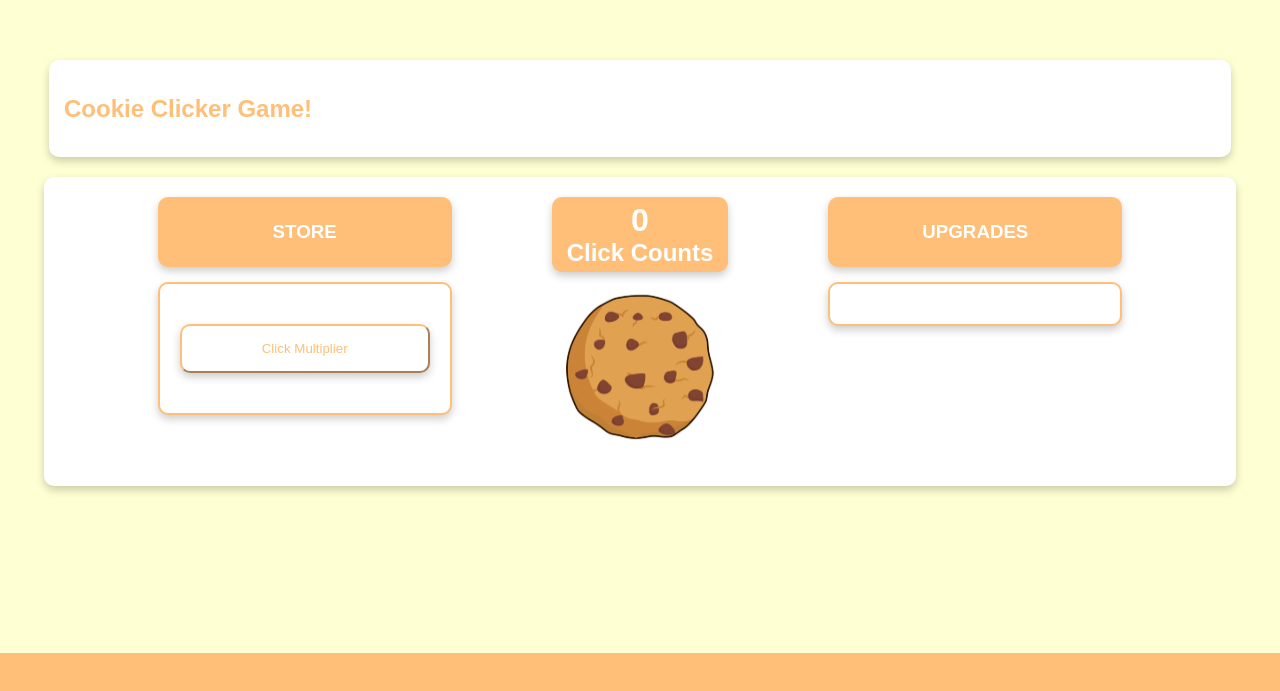
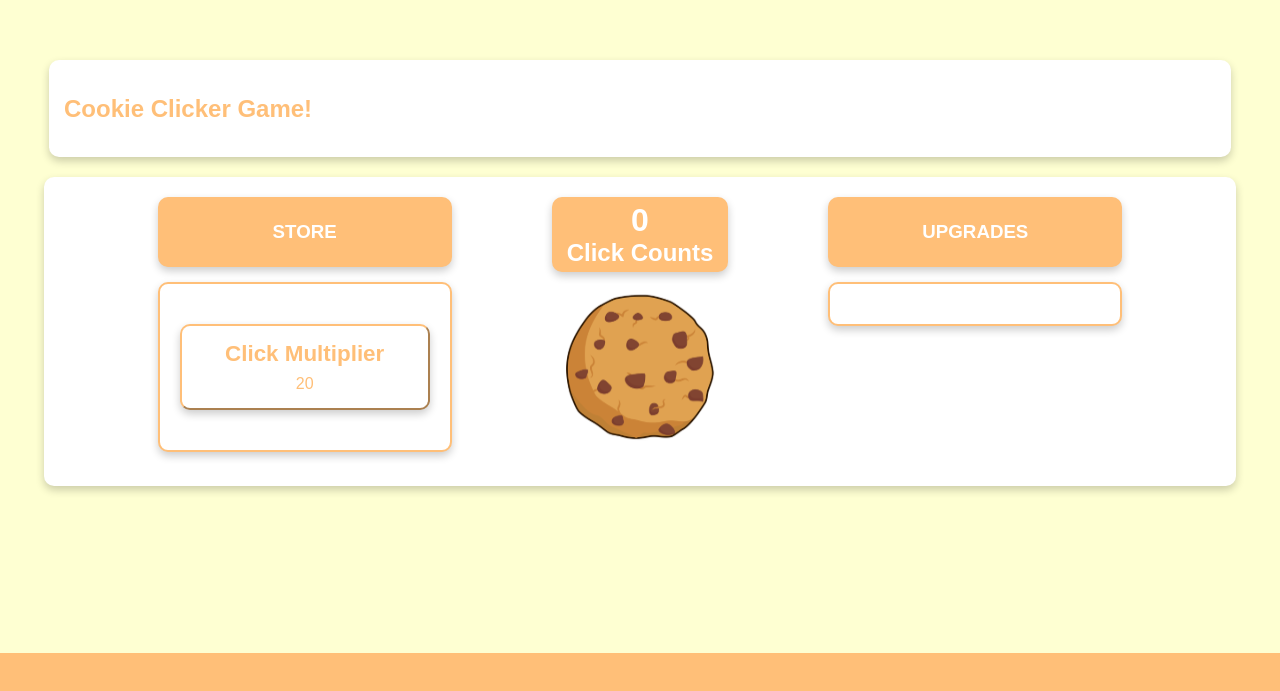
Before and after one commit to RaulBecerraB/Cookie-Clicker, a React (Vite) app: page / in a window 1280 px wide. Shown: the part 107-798 px from the top of the page. Built offline with nearby package versions, Linux system fonts and the light colour scheme.

Commit message:
refactor (StoreButton): implement correct prop formatting

```diff
--- a/src/components/Game.jsx
+++ b/src/components/Game.jsx
@@ -23,7 +23,7 @@ export const Game = () =>
           </div>
           <div className='white-board'>
               <Container title={'STORE'} >
-                <StoreButton title={'Click Multiplier'} onButtonClick={incrementMultiplier}/>
+                <StoreButton title={'Click Multiplier'} price={'20'} onButtonClick={incrementMultiplier}/>
               </Container>
               <CookieContainer counter = {cookieClicks} onCookieClick={incrementClickCounter}/>
               <Container title={'UPGRADES'}>
--- a/src/components/StoreButton.jsx
+++ b/src/components/StoreButton.jsx
@@ -3,7 +3,12 @@ import React from 'react'
 const StoreButton = ({price,title,onButtonClick}) => {
   return (
     <button className='store-button-container' onClick={onButtonClick}>
-        <div>{title}</div>
+        <div style={{fontSize:'1.4rem',fontWeight:'bold'}}>
+          {title}
+        </div>
+        <div style={{fontSize:'1.0rem',fontWeight:'semi-bold',marginTop:'0.5rem'}}>
+          {price}
+        </div>
     </button>
   )
 }
```
